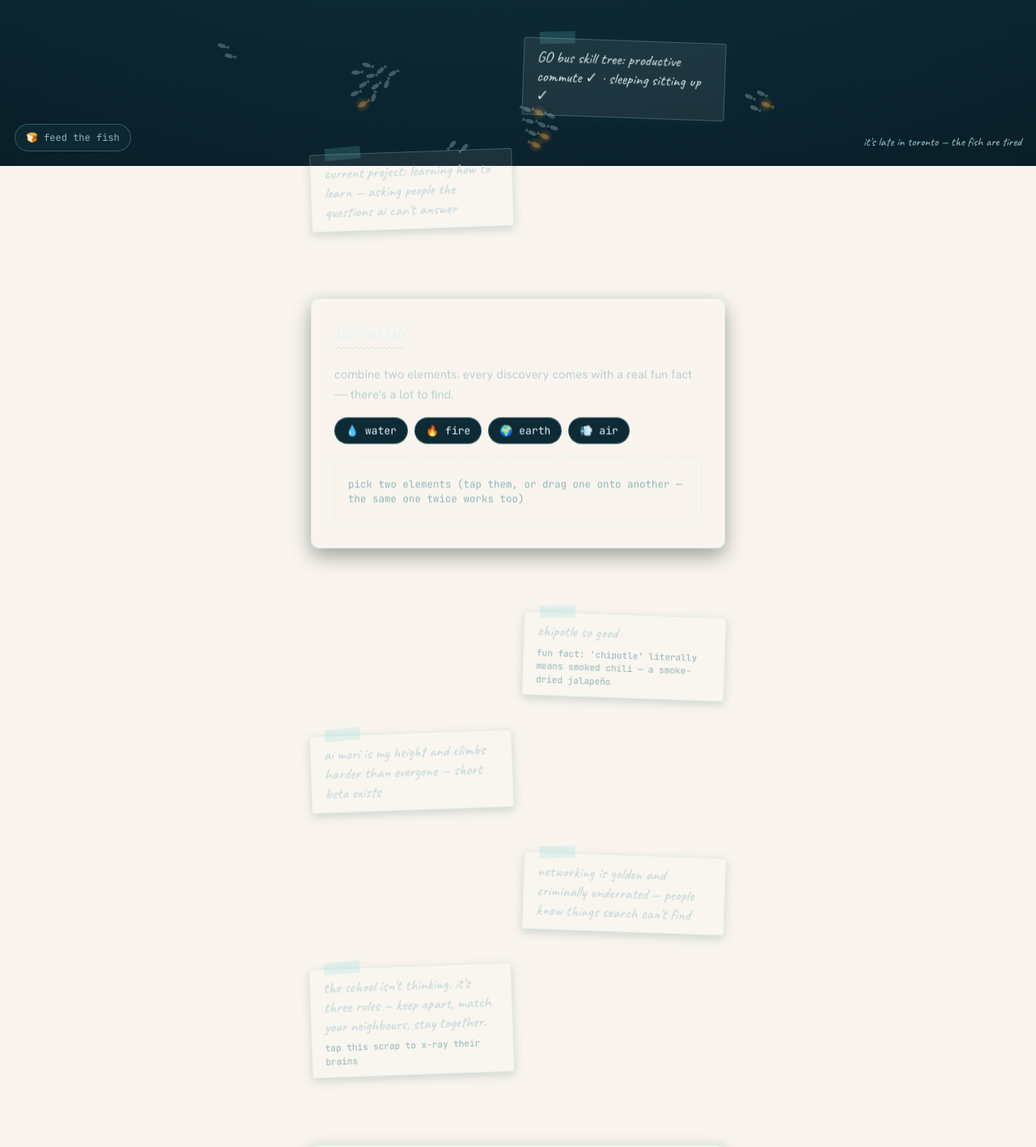
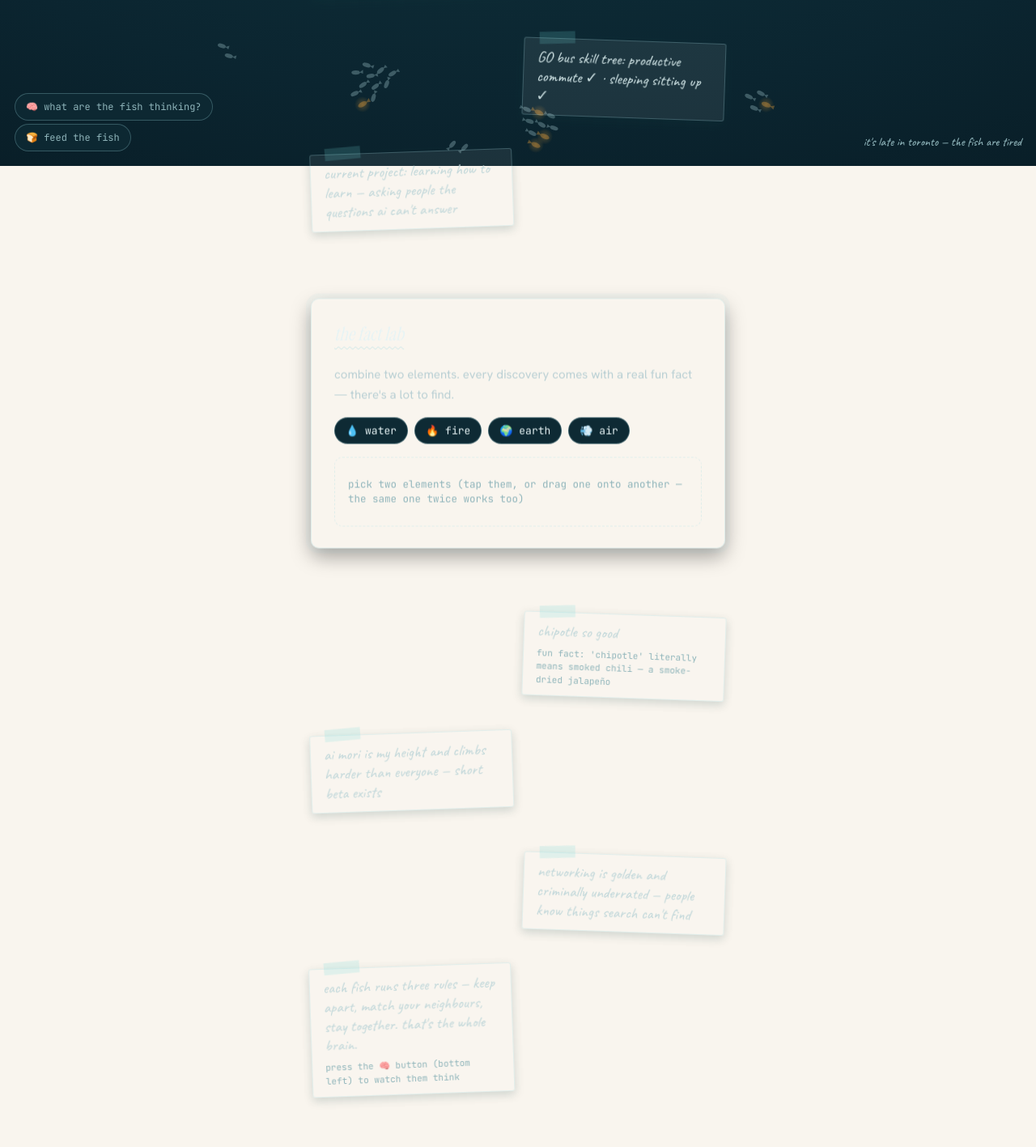
Before and after one commit to allison-stack/personal-portfolio, a Next.js app: page / in a window 1280 px wide. Shown: the part 595-2012 px from the top of the page at 81% size. Built offline with nearby package versions, Linux system fonts and the light colour scheme.

Commit message:
feat(playground): x-ray toggle promoted to a pill (button-scrap wasn't discoverable — scraps read as decoration)

```diff
--- a/app/components/FishCanvas.jsx
+++ b/app/components/FishCanvas.jsx
@@ -19,6 +19,9 @@ export function FishCanvas({ night = false }) {
   const modeRef = useRef("flee");
   const [xray, setXray] = useState(false);
   const xrayRef = useRef(false);
+  // the toggle closes over the sim (fish/W/H/draw) inside the main effect;
+  // the pill's onClick lives outside it, so the effect hands the fn out here
+  const toggleXrayRef = useRef(null);
 
   useEffect(() => {
     modeRef.current = feeding ? "feed" : "flee";
@@ -87,6 +90,7 @@ export function FishCanvas({ night = false }) {
         draw(Date.now());
       }
     }
+    toggleXrayRef.current = toggleXray;
 
     function draw(now) {
       const C = colorsRef.current;
@@ -311,10 +315,6 @@ export function FishCanvas({ night = false }) {
       mouse.active = false;
     }
     function onPointerDown(e) {
-      if (e.target.closest('[data-scrap="think"]')) {
-        toggleXray();
-        return;
-      }
       onPointerMove(e);
       // taps on interactive things (chips, links, cards, the toggle) are not
       // water taps — only open water ripples
@@ -357,6 +357,7 @@ export function FishCanvas({ night = false }) {
     }
 
     return () => {
+      toggleXrayRef.current = null;
       cancelAnimationFrame(raf);
       window.removeEventListener("pointermove", onPointerMove);
       window.removeEventListener("pointerdown", onPointerDown);
@@ -377,6 +378,14 @@ export function FishCanvas({ night = false }) {
       >
         {feeding ? "🍞 feeding — they like you" : "🍞 feed the fish"}
       </button>
+      <button
+        type="button"
+        className="feed-toggle xray-toggle"
+        aria-pressed={xray}
+        onClick={() => toggleXrayRef.current && toggleXrayRef.current()}
+      >
+        {xray ? "🧠 those arrows are the whole brain" : "🧠 what are the fish thinking?"}
+      </button>
       {night && (
         <span className="night-note" aria-hidden="true">
           it&apos;s late in toronto — the fish are tired
--- a/app/content/scraps.js
+++ b/app/content/scraps.js
@@ -34,9 +34,8 @@ export const scraps = [
   },
   {
     id: "think",
-    text: "the school isn't thinking. it's three rules — keep apart, match your neighbours, stay together.",
-    fact: "tap this scrap to x-ray their brains",
+    text: "each fish runs three rules — keep apart, match your neighbours, stay together. that's the whole brain.",
+    fact: "press the 🧠 button (bottom left) to watch them think",
     side: "left",
-    action: "think",
   },
 ];
--- a/app/globals.css
+++ b/app/globals.css
@@ -893,3 +893,12 @@ button.scrap {
 .xd-ali { background: var(--xray-ali); }
 .xd-coh { background: var(--xray-coh); }
 .xd-you { background: var(--xray-you); }
+
+/* x-ray pill borrows the feed pill's look (class="feed-toggle xray-toggle")
+   and stacks above it; the legend climbs above both */
+.xray-toggle {
+  bottom: 56px;
+}
+.xray-legend {
+  bottom: 94px;
+}
--- a/app/page.js
+++ b/app/page.js
@@ -3,22 +3,14 @@ import { PondTheme } from "./components/PondTheme";
 import { Combiner } from "./components/Combiner";
 import { scraps } from "./content/scraps";
 
-function Scrap({ text, fact, side, action }) {
-  const inner = (
-    <>
+function Scrap({ text, fact, side }) {
+  return (
+    <div className={`scrap scrap-${side}`}>
       <span className="scrap-tape" aria-hidden="true" />
       <span className="scrap-text">{text}</span>
       {fact && <span className="scrap-fact">{fact}</span>}
-    </>
+    </div>
   );
-  if (action) {
-    return (
-      <button type="button" className={`scrap scrap-${side}`} data-scrap={action}>
-        {inner}
-      </button>
-    );
-  }
-  return <div className={`scrap scrap-${side}`}>{inner}</div>;
 }
 
 export default function Home() {
```
